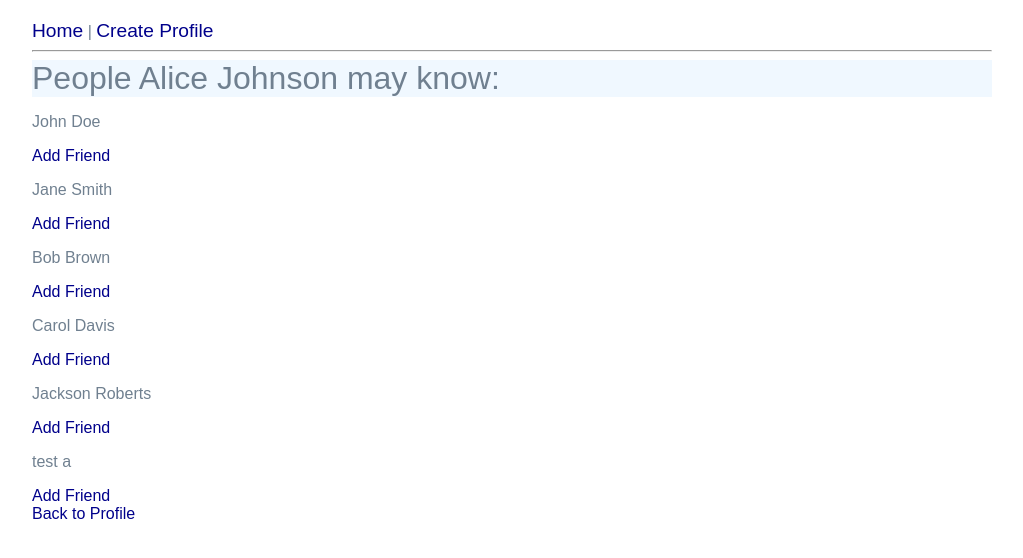
After one commit to wasay28/cs412, a Django app: page /mini_fb/profile/3/friend_suggestions/ in a window 1280 px wide. The commit adds this page. Shown: the top 558 px of the page, without its empty margins (128-1151 px from the left). Run offline with Django 4.2, Linux system fonts and the light colour scheme; data comes from the database, SQL or seed files in the repository; both versions use the stored data as it was after the commit.

Commit message:
friend suggest

```diff
--- a/mini_fb/models.py
+++ b/mini_fb/models.py
@@ -36,6 +36,34 @@ class Profile(models.Model):
 
         return friend_profiles
 
+    def add_friend(self, other):
+        # Check if friendship already exists (in either direction)
+        if Friend.objects.filter(profile1=self, profile2=other).exists() or \
+        Friend.objects.filter(profile1=other, profile2=self).exists():
+            # Friendship already exists, do nothing
+            return False
+
+        # Check that we're not trying to friend ourselves
+        if self == other:
+            return False
+
+        # Create new friendship
+        friendship = Friend(profile1=self, profile2=other)
+        friendship.save()
+        return True
+
+    def get_friend_suggestions(self):
+        # Get all profiles
+        all_profiles = Profile.objects.exclude(id=self.id)
+
+        # Get existing friends
+        friends = self.get_friends()
+
+        # Exclude existing friends from all profiles
+        friend_suggestions = [profile for profile in all_profiles if profile not in friends]
+
+        return friend_suggestions
+
 
 class StatusMessage(models.Model):
     timestamp = models.DateTimeField(auto_now_add=True)
--- /dev/null
+++ b/mini_fb/templates/mini_fb/friend_suggestions.html
@@ -0,0 +1,18 @@
+{% extends 'mini_fb/base.html' %}
+
+{% block content %}
+<h1>People {{ profile.first_name }} {{ profile.last_name }} may know:</h1>
+
+<div class="friend-suggestions">
+    {% for suggestion in suggestions %}
+        <div class="suggestion">
+            <p>{{ suggestion.first_name }} {{ suggestion.last_name }}</p>
+            <a href="{% url 'add_friend' profile_pk=profile.id friend_pk=suggestion.id %}">Add Friend</a>
+        </div>
+    {% empty %}
+        <p>No friend suggestions available.</p>
+    {% endfor %}
+</div>
+
+<a href="{% url 'profile_detail' pk=profile.id %}">Back to Profile</a>
+{% endblock %}
--- a/mini_fb/templates/mini_fb/profile_detail.html
+++ b/mini_fb/templates/mini_fb/profile_detail.html
@@ -30,6 +30,8 @@
         {% endfor %}
     </ul>
 
+    <a href="{% url 'friend_suggestions' pk=profile.id %}">Find Friends</a>
+
     <h2>Status Messages</h2>
     <ul>
         {% for status in profile.get_status_messages %}
--- a/mini_fb/urls.py
+++ b/mini_fb/urls.py
@@ -1,6 +1,6 @@
 from django.urls import path
 from . import views
-from .views import CreateProfileView, CreateStatusMessageView, UpdateProfileView, UpdateStatusMessageView, DeleteStatusMessageView
+from .views import CreateProfileView, CreateStatusMessageView, UpdateProfileView, UpdateStatusMessageView, DeleteStatusMessageView, AddFriendView
 
 urlpatterns = [
     path('', views.profile_list, name='profile_list'),
@@ -10,4 +10,6 @@ urlpatterns = [
     path('profile/<int:pk>/update/', UpdateProfileView.as_view(), name='update_profile'),
     path('status/<int:pk>/update/', UpdateStatusMessageView.as_view(), name='update_status'),
     path('status/<int:pk>/delete/', DeleteStatusMessageView.as_view(), name='delete_status'),
+    path('profile/<int:profile_pk>/add_friend/<int:friend_pk>/', AddFriendView.as_view(), name='add_friend'),
+    path('profile/<int:pk>/friend_suggestions/', views.friend_suggestions, name='friend_suggestions'),
 ]
--- a/mini_fb/views.py
+++ b/mini_fb/views.py
@@ -1,7 +1,8 @@
-from django.shortcuts import render, get_object_or_404
+from django.shortcuts import render, get_object_or_404, redirect
 from .models import Profile, StatusMessage, Image, StatusImage
-from django.urls import reverse_lazy
+from django.urls import reverse_lazy, reverse
 from django.views.generic.edit import CreateView, UpdateView, DeleteView
+from django.views import View
 from .forms import CreateProfileForm, CreateStatusMessageForm, UpdateProfileForm
 
 # Create your views here.
@@ -80,3 +81,22 @@ class UpdateStatusMessageView(UpdateView):
         # Redirect to the profile page after successful update
         profile_id = self.object.profile.id
         return reverse_lazy('profile_detail', kwargs={'pk': profile_id})
+
+class AddFriendView(View):
+    def get(self, request, profile_pk, friend_pk):
+        # Get the profile doing the friending
+        profile = get_object_or_404(Profile, pk=profile_pk)
+        # Get the profile to be friended
+        friend = get_object_or_404(Profile, pk=friend_pk)
+
+        # Add the friend
+        profile.add_friend(friend)
+
+        # Redirect back to the profile page
+        return redirect(reverse('profile_detail', kwargs={'pk': profile_pk}))
+
+def friend_suggestions(request, pk):
+        profile = get_object_or_404(Profile, pk=pk)
+        suggestions = profile.get_friend_suggestions()
+        return render(request, 'mini_fb/friend_suggestions.html',
+                    {'profile': profile, 'suggestions': suggestions})
```
Also changed, not shown: db.sqlite3, mini_fb/migrations/0004_friend.py (added).
